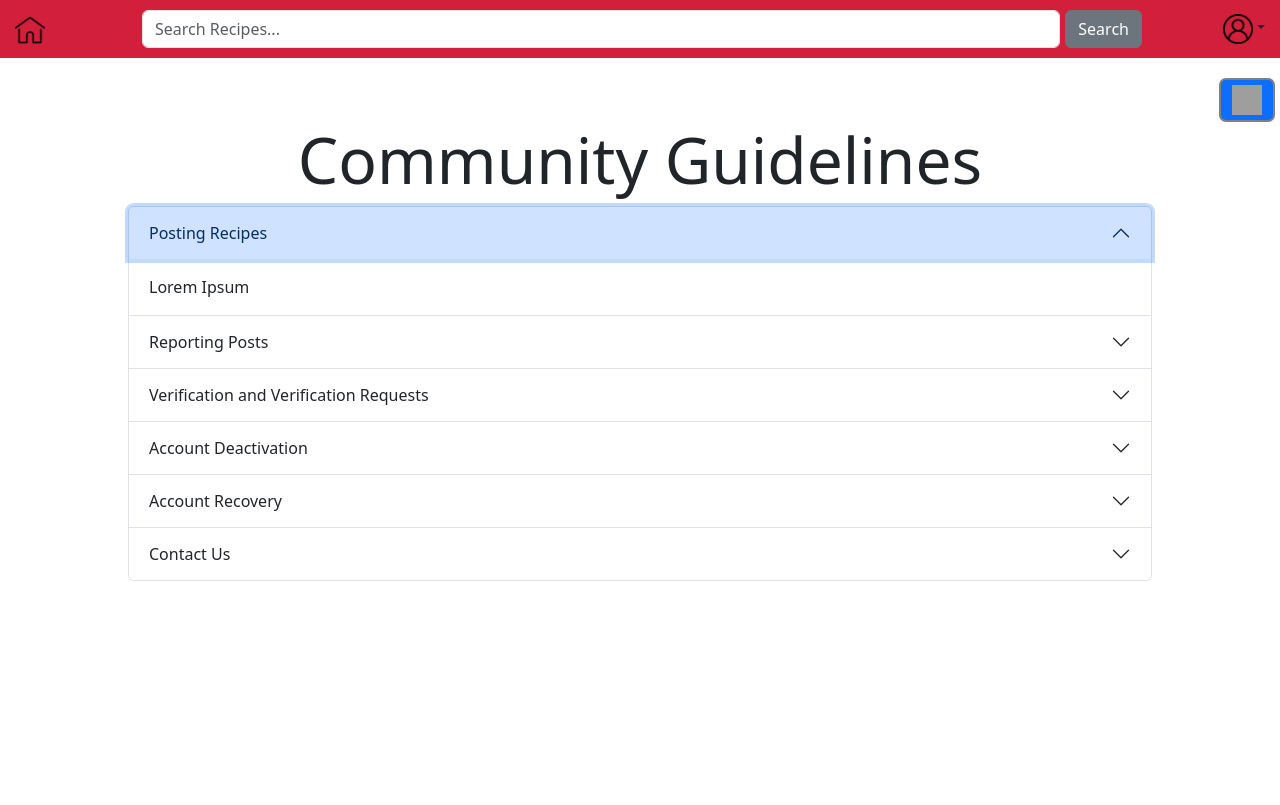
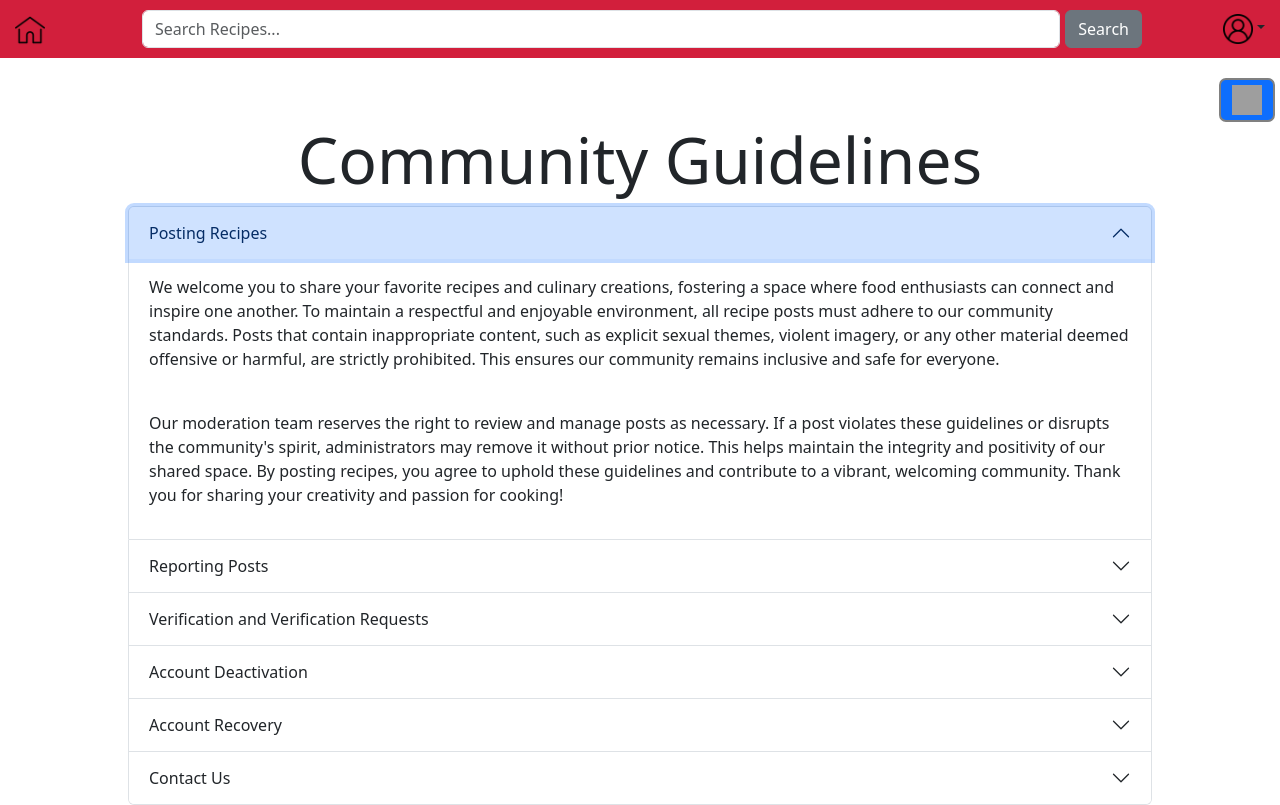
Before and after one commit to DonnyLp/recipe-repo, a React (Create React App) app in the folder frontend/: page /CommunityGuidelines in a window 1280 px wide. Both pictures are taken after a click on the button "Posting Recipes". Built offline with nearby package versions, Linux system fonts and the light colour scheme; grey boxes are pictures that could not be loaded.

Commit message:
Complete Community guidelines

```diff
--- a/frontend/src/pages/CommunityGuidelines.js
+++ b/frontend/src/pages/CommunityGuidelines.js
@@ -21,23 +21,98 @@ const CommunityGuidelines = () => {
                 <Accordion>
                     <Accordion.Item eventKey="0">
                         <Accordion.Header>Posting Recipes</Accordion.Header>
-                        <Accordion.Body>Lorem Ipsum</Accordion.Body>
+                        <Accordion.Body>
+                            <p>
+                                We welcome you to share your favorite recipes and culinary creations, fostering a space where food enthusiasts can connect and inspire one another. To maintain a respectful and enjoyable environment, all recipe posts must adhere to our community standards. Posts that contain inappropriate content, such as explicit sexual themes, violent imagery, or any other material deemed offensive or harmful, are strictly prohibited. This ensures our community remains inclusive and safe for everyone.
+                            </p>
+                            <br />
+                            <p>
+                            Our moderation team reserves the right to review and manage posts as necessary. If a post violates these guidelines or disrupts the community's spirit, administrators may remove it without prior notice. This helps maintain the integrity and positivity of our shared space.
+                            By posting recipes, you agree to uphold these guidelines and contribute to a vibrant, welcoming community. Thank you for sharing your creativity and passion for cooking!
+                            </p>
+                        </Accordion.Body>
                     </Accordion.Item>
                     <Accordion.Item eventKey="1">
                         <Accordion.Header>Reporting Posts</Accordion.Header>
-                        <Accordion.Body>Lorem Ipsum</Accordion.Body>
+                        <Accordion.Body>
+                            <p>
+                                We encourage all members to help maintain the quality and safety of our community by reporting posts that violate our guidelines. If you come across content that includes inappropriate themes, offensive material, or any other guideline breach, we humbly ask that you report it. Your cooperation ensures this space remains respectful and enjoyable for everyone.
+                            </p>
+
+                            <br />
+
+                            <p>
+                                All reports are reviewed promptly by our moderation team. Posts that are found to violate our community standards will be addressed swiftly. However, we also value fairness—if you consistently report posts that comply with the guidelines, your account may be subject to deactivation. This measure helps prevent misuse of the reporting system and ensures it remains a tool for genuine concerns.
+                            </p>
+
+                            <br />
+
+                            <p>
+                                Thank you for your understanding and commitment to fostering a positive and supportive environment!
+                            </p>
+                        </Accordion.Body>
                     </Accordion.Item>
                     <Accordion.Item eventKey="2">
                         <Accordion.Header>Verification and Verification Requests</Accordion.Header>
-                        <Accordion.Body>Lorem Ipsum</Accordion.Body>
+                        <Accordion.Body>
+                            <p>
+                                As a valued member of our community, you have the opportunity to earn a verification badge, recognizing your contributions and commitment to maintaining a positive space. Verified users will have a checkmark displayed on their posts, signaling to others that your content has earned our trust.
+                            </p>
+
+                            <br />
+
+                            <p>
+                                Verification is awarded based on several factors, including but not limited to:
+                                <ul>
+                                    <li>
+                                        The average number of posts you share over a given timeframe.
+                                    </li>
+                                    <li>
+                                        Your average rating scores.
+                                    </li>
+                                    <li>
+                                        The average and total number of times other users save your posts.
+                                    </li>
+                                    <li>
+                                        The number of reports filed against your posts.
+                                    </li>
+                                </ul>
+                            </p>
+
+                            <br />
+
+                            <p>
+                                Please note that while these criteria guide our decisions, the final determination rests with the discretion of our admin team. Submitting excessive verification requests may result in account deactivation, as we aim to ensure the process remains fair and manageable.
+                            </p>
+
+                            <br />
+
+                            <p>
+                                We appreciate your contributions and look forward to recognizing those who consistently enrich our community!
+                            </p>
+                        </Accordion.Body>
                     </Accordion.Item>
                     <Accordion.Item eventKey="3">
                         <Accordion.Header>Account Deactivation</Accordion.Header>
-                        <Accordion.Body>Lorem Ipsum</Accordion.Body>
+                        <Accordion.Body>
+                            <p>
+                                To ensure our community remains a safe, respectful, and enjoyable space, adherence to the guidelines outlined above is essential. If any of these guidelines are violated, we reserve the right to deactivate your account. This policy allows us to uphold the standards that make our community a welcoming and positive environment for all members.
+                            </p>
+                        </Accordion.Body>
                     </Accordion.Item>
                     <Accordion.Item eventKey="4">
                         <Accordion.Header>Account Recovery</Accordion.Header>
-                        <Accordion.Body>Lorem Ipsum</Accordion.Body>
+                        <Accordion.Body>
+                            <p>
+                                If you believe your account was deactivated in error, we encourage you to reach out to us for assistance. Please provide any relevant details when contacting us, and our team will review your case promptly.
+                            </p>
+
+                            <br />
+
+                            <p>
+                                Additionally, if you have forgotten your password or username, you can use the recovery options provided on the login page or contact us directly for support. Our goal is to help you regain access quickly and seamlessly.
+                            </p>
+                        </Accordion.Body>
                     </Accordion.Item>
                     <Accordion.Item eventKey="5">
                         <Accordion.Header>Contact Us</Accordion.Header>
```
